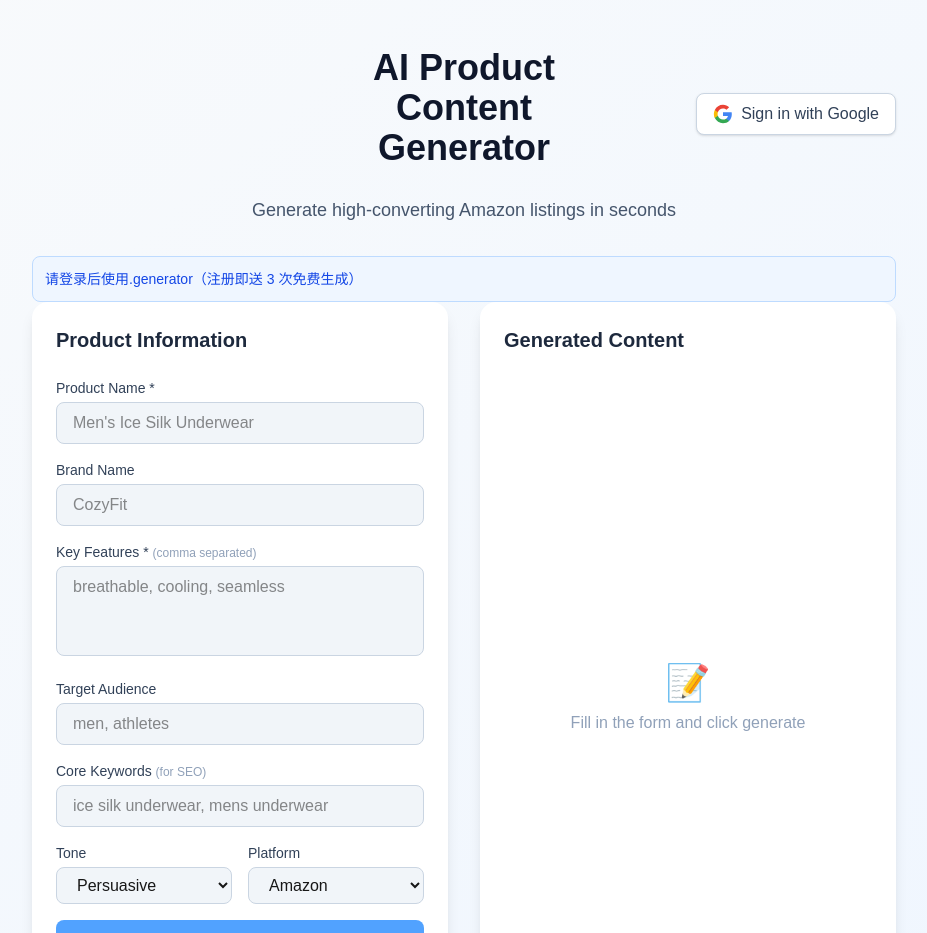
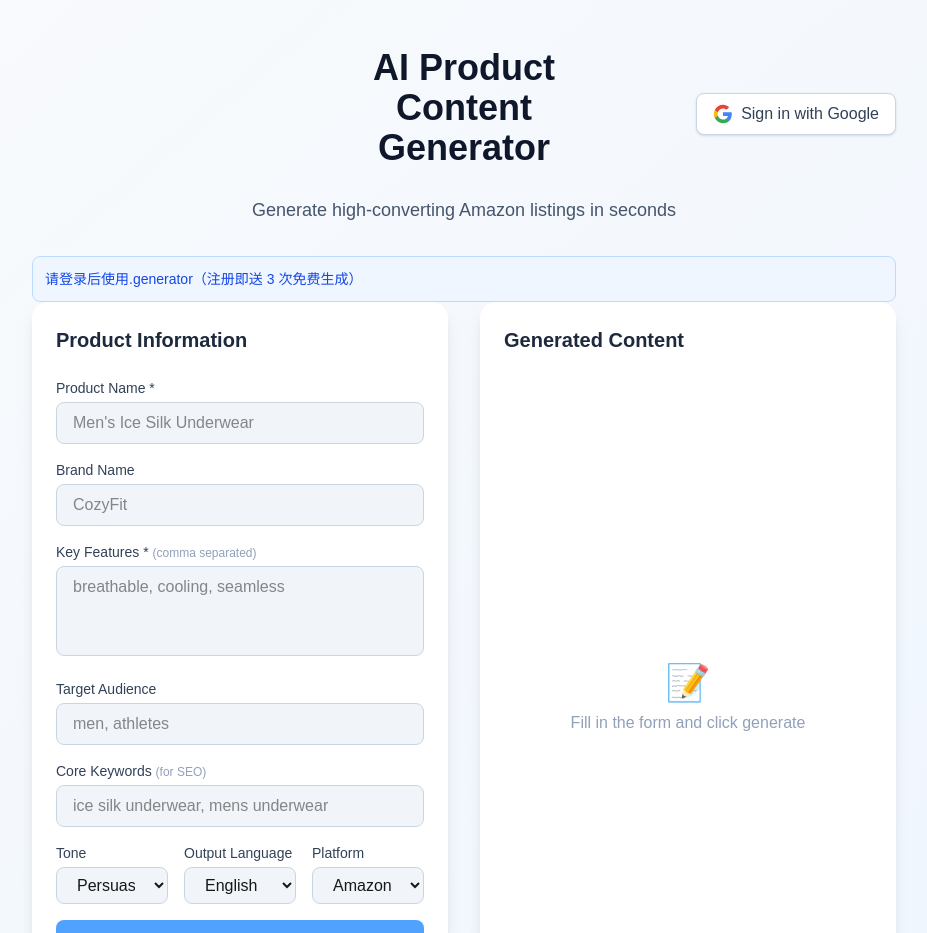
Before and after one commit to davehe123/AI-Product-Content-Generator, a Next.js app: page / in a window 1280 px wide. Shown: the top 933 px of the page, without its empty margins (176-1103 px from the left). Built offline with nearby package versions, Linux system fonts and the light colour scheme.

Commit message:
feat: add multi-language support and fix history API
- Add language selector (English, 中文, 日本語, 한국어) in form
- Update Worker prompt to generate content in selected language
- Fix /auth/me to return generations history when history=true
- Return created_at field in user data

```diff
--- a/src/app/page.tsx
+++ b/src/app/page.tsx
@@ -58,6 +58,7 @@ export default function Home() {
     keywords: "",
     tone: "persuasive",
     platform: "amazon",
+    language: "english",
   });
 
   const [loading, setLoading] = useState(false);
@@ -716,7 +717,7 @@ export default function Home() {
                 />
               </div>
 
-              <div className="grid grid-cols-2 gap-4">
+              <div className="grid grid-cols-3 gap-4">
                 <div>
                   <label className="block text-sm font-medium text-slate-700 mb-1">Tone</label>
                   <select
@@ -730,6 +731,22 @@ export default function Home() {
                     <option value="persuasive">Persuasive</option>
                     <option value="friendly">Friendly</option>
                     <option value="luxury">Luxury</option>
+                  </select>
+                </div>
+
+                <div>
+                  <label className="block text-sm font-medium text-slate-700 mb-1">Output Language</label>
+                  <select
+                    name="language"
+                    value={formData.language}
+                    onChange={handleChange}
+                    disabled={!authenticated || (user?.credits_remaining ?? 0) <= 0}
+                    className="w-full px-4 py-2 border border-slate-300 rounded-lg focus:ring-2 focus:ring-blue-500 focus:border-blue-500 outline-none transition disabled:bg-slate-100 disabled:cursor-not-allowed"
+                  >
+                    <option value="english">English</option>
+                    <option value="chinese">中文</option>
+                    <option value="japanese">日本語</option>
+                    <option value="korean">한국어</option>
                   </select>
                 </div>
 
--- a/workers/worker.js
+++ b/workers/worker.js
@@ -100,10 +100,18 @@ async function getUserUsage(db, userId, tier) {
   };
 }
 
-function buildPrompt({ productName, brandName, features, audience, keywords, tone, platform }) {
+function buildPrompt({ productName, brandName, features, audience, keywords, tone, platform, language }) {
+  const langMap = {
+    english: { name: "English", label: "in English" },
+    chinese: { name: "Chinese", label: "in Simplified Chinese (简体中文)" },
+    japanese: { name: "Japanese", label: "in Japanese (日本語)" },
+    korean: { name: "Korean", label: "in Korean (한국어)" },
+  };
+  const lang = langMap[language] || langMap.english;
+
   return `You are an expert eCommerce copywriter specializing in Amazon product listings.
 
-Generate a high-converting product listing with:
+Generate a high-converting product listing ${lang.label}.
 
 ## 1. Product Title (150-200 characters)
 Format: Brand + Core Keywords + Product Type + Features
@@ -116,7 +124,8 @@ Sales-driven language with clear CTA and natural keyword integration
 
 Requirements:
 - High conversion focus, highlight user benefits
-- Native English, follow Amazon SEO best practices
+- Native ${lang.name}, follow Amazon SEO best practices
+- Output ALL content (title, bullet points, description) ${lang.label}
 
 Input:
 Product: ${productName}
@@ -308,7 +317,7 @@ export default {
       if (!user) return Response.json({ authenticated: false, user: null }, { headers: corsHeaders() });
 
       const usage = await getUserUsage(env.DB, user.id, user.subscription_plan || "free");
-      return Response.json({
+      const response = {
         authenticated: true,
         user: {
           id: user.id,
@@ -317,9 +326,29 @@ export default {
           picture: user.picture,
           subscription_plan: user.subscription_plan || "free",
           subscription_status: user.subscription_status || "active",
+          created_at: user.created_at ? new Date(user.created_at).toISOString() : null,
           ...usage,
         },
-      }, { headers: corsHeaders() });
+      };
+
+      // 如果请求带 history=true，返回生成历史
+      const url = new URL(request.url);
+      if (url.searchParams.get("history") === "true") {
+        const page = parseInt(url.searchParams.get("page") || "1");
+        const limit = parseInt(url.searchParams.get("limit") || "20");
+        const offset = (page - 1) * limit;
+
+        const generationsRes = await env.DB
+          .prepare(
+            "SELECT id, created_at, product_name, brand_name, features, audience, tone, platform, credits_used FROM generations WHERE user_id = ? ORDER BY created_at DESC LIMIT ? OFFSET ?"
+          )
+          .bind(user.id, limit, offset)
+          .all();
+
+        response.generations = generationsRes.results || [];
+      }
+
+      return Response.json(response, { headers: corsHeaders() });
     }
 
     // ========== 登出 ==========
@@ -372,12 +401,12 @@ export default {
 
       try {
         const body = await request.json();
-        const { productName, brandName, features, audience, keywords, tone, platform } = body;
+        const { productName, brandName, features, audience, keywords, tone, platform, language } = body;
         if (!productName || !features) {
           return Response.json({ error: "Product name and features required" }, { status: 400, headers: cors });
         }
 
-        const prompt = buildPrompt({ productName, brandName, features, audience, keywords, tone, platform });
+        const prompt = buildPrompt({ productName, brandName, features, audience, keywords, tone, platform, language: language || "english" });
         const response = await fetch("https://api.deepseek.com/v1/chat/completions", {
           method: "POST",
           headers: {
```
